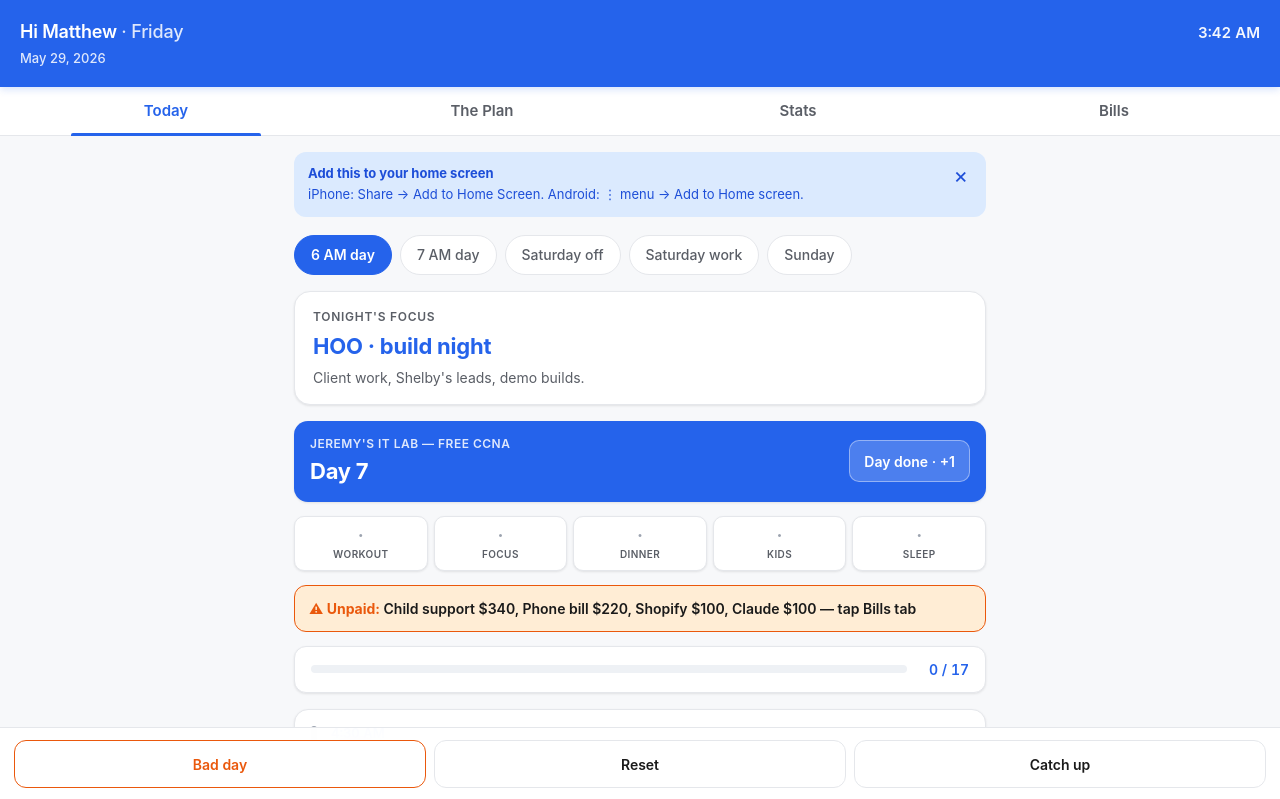
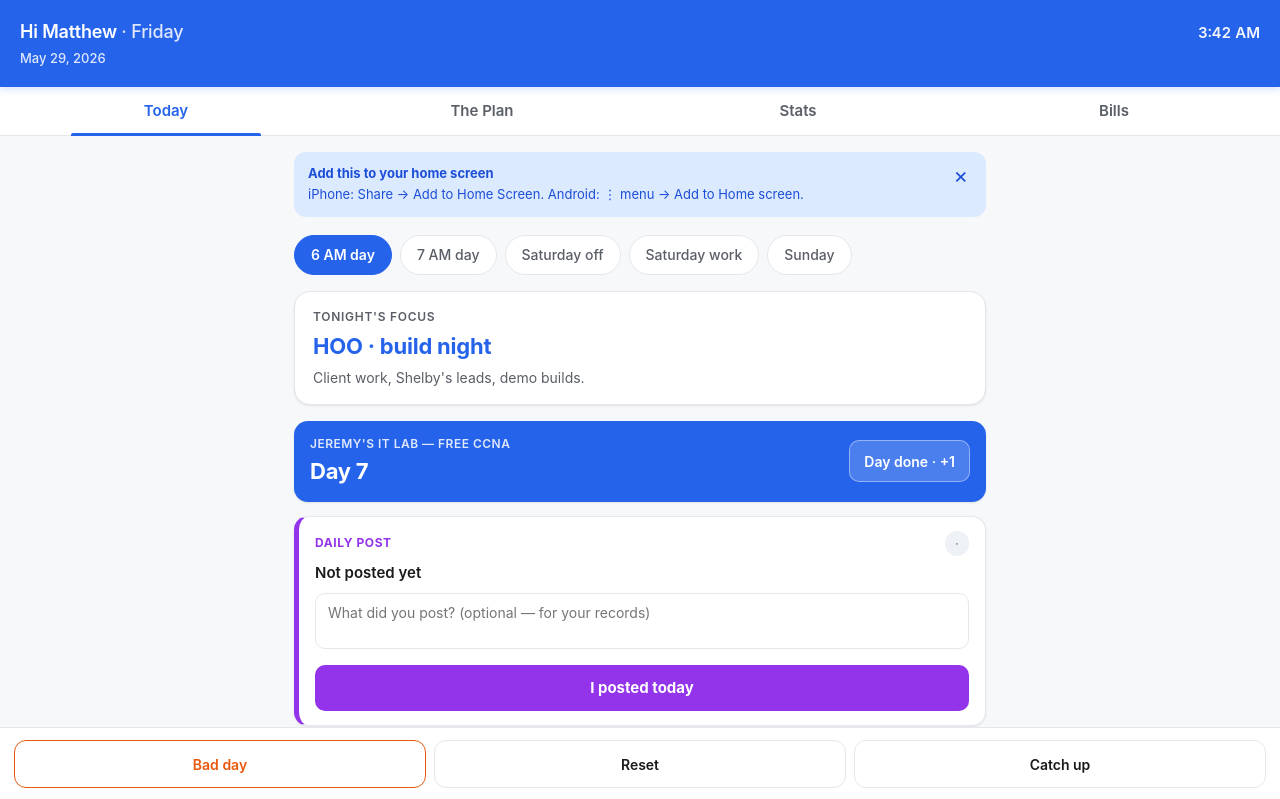
Before and after one commit to Matthew-creat3e/schedule, a plain HTML site: page index.html in a window 1280 px wide. Shown: the top 799 px of the page. Drawn offline with Linux system fonts and the light colour scheme.

Commit message:
Add Daily Post section

```diff
--- a/index.html
+++ b/index.html
@@ -623,6 +623,80 @@
   }
   .bills-due b { color: var(--warn); }
 
+  /* DAILY POST CARD */
+  .post-card {
+    background: var(--bg);
+    border: 1.5px solid var(--line);
+    border-left: 5px solid var(--sacred);
+    border-radius: 14px;
+    padding: 14px 16px;
+    margin-bottom: 14px;
+    box-shadow: var(--shadow);
+  }
+  .post-card.posted {
+    background: var(--done-light);
+    border-color: var(--done);
+    border-left-color: var(--done);
+  }
+  .pc-head { display: flex; justify-content: space-between; align-items: center; margin-bottom: 6px; }
+  .pc-label {
+    font-size: 12px;
+    font-weight: 700;
+    text-transform: uppercase;
+    letter-spacing: .05em;
+    color: var(--sacred);
+  }
+  .post-card.posted .pc-label { color: var(--done); }
+  .pc-streak {
+    font-size: 13px;
+    font-weight: 700;
+    color: var(--warn);
+    background: #ffedd5;
+    padding: 3px 10px;
+    border-radius: 999px;
+  }
+  .pc-streak.cold { color: var(--text-faint); background: var(--bg-elev); }
+  .pc-status {
+    font-size: 15px;
+    font-weight: 600;
+    color: var(--text);
+    margin-bottom: 8px;
+  }
+  .post-card.posted .pc-status { color: var(--done); }
+  .pc-input {
+    width: 100%;
+    padding: 10px 12px;
+    border: 1.5px solid var(--line);
+    border-radius: 10px;
+    font-family: inherit;
+    font-size: 14px;
+    color: var(--text);
+    background: var(--bg-card);
+    resize: none;
+    margin-bottom: 10px;
+    -webkit-appearance: none;
+  }
+  .pc-input:focus { outline: none; border-color: var(--sacred); }
+  .pc-btn {
+    width: 100%;
+    padding: 12px;
+    background: var(--sacred);
+    color: #fff;
+    border: none;
+    border-radius: 10px;
+    font-size: 15px;
+    font-weight: 700;
+    font-family: inherit;
+    cursor: pointer;
+    min-height: 46px;
+  }
+  .pc-btn:active { transform: scale(.98); }
+  .post-card.posted .pc-btn {
+    background: var(--bg);
+    color: var(--done);
+    border: 1.5px solid var(--done);
+  }
+
   /* DAY COUNTER (Jeremy's IT Lab tracker) */
   .day-counter {
     background: var(--primary);
@@ -824,6 +898,16 @@
         <div class="dc-value">Day <span id="jeremyDay">7</span></div>
       </div>
       <button class="dc-btn" onclick="advanceJeremyDay()">Day done · +1</button>
+    </div>
+
+    <div class="post-card" id="postCard">
+      <div class="pc-head">
+        <div class="pc-label">Daily post</div>
+        <div class="pc-streak" id="postStreakDisplay">·</div>
+      </div>
+      <div class="pc-status" id="postStatus">Not posted yet</div>
+      <textarea id="postText" class="pc-input" rows="2" placeholder="What did you post? (optional — for your records)" oninput="savePostText()"></textarea>
+      <button class="pc-btn" id="postBtn" onclick="togglePost()">I posted today</button>
     </div>
 
     <div class="streaks" id="streaks"></div>
@@ -1205,7 +1289,65 @@ function render() {
   renderStreaks();
   renderStats();
   renderBills();
+  renderPost();
   document.getElementById('baddayBtn').classList.toggle('on', state.bad);
+}
+
+/* === DAILY POST === */
+function postKey() { const d=new Date(); return `post:${d.getFullYear()}-${String(d.getMonth()+1).padStart(2,'0')}-${String(d.getDate()).padStart(2,'0')}`; }
+function getPost() { return Store.get(postKey()) || {posted:false, text:'', at:null}; }
+function setPost(p) { Store.set(postKey(), p); }
+function togglePost() {
+  const p = getPost();
+  if (p.posted) {
+    p.posted = false; p.at = null;
+  } else {
+    p.posted = true; p.at = nowStamp();
+  }
+  setPost(p);
+  render();
+}
+function savePostText() {
+  const txt = document.getElementById('postText').value;
+  const p = getPost();
+  p.text = txt;
+  setPost(p);
+}
+function computePostStreak() {
+  let n = 0;
+  const today = new Date();
+  for (let i = 0; i < 365; i++) {
+    const d = new Date(today); d.setDate(today.getDate() - i);
+    const key = `post:${d.getFullYear()}-${String(d.getMonth()+1).padStart(2,'0')}-${String(d.getDate()).padStart(2,'0')}`;
+    const p = Store.get(key);
+    if (p && p.posted) { n++; }
+    else if (i === 0) { continue; }  // today not done yet, but might be later
+    else { break; }
+  }
+  return n;
+}
+function renderPost() {
+  const card = document.getElementById('postCard');
+  if (!card) return;
+  const p = getPost();
+  const statusEl = document.getElementById('postStatus');
+  const btnEl = document.getElementById('postBtn');
+  const textEl = document.getElementById('postText');
+  const streakEl = document.getElementById('postStreakDisplay');
+
+  card.classList.toggle('posted', !!p.posted);
+  if (p.posted) {
+    statusEl.textContent = `✓ Posted${p.at ? ' at ' + p.at : ''}`;
+    btnEl.textContent = 'Undo';
+  } else {
+    statusEl.textContent = 'Not posted yet';
+    btnEl.textContent = 'I posted today';
+  }
+  if (document.activeElement !== textEl) textEl.value = p.text || '';
+
+  const n = computePostStreak();
+  streakEl.textContent = n > 0 ? `🔥 ${n} day${n===1?'':'s'}` : '·';
+  streakEl.classList.toggle('cold', n === 0);
 }
 
 /* === BILLS === */
```
